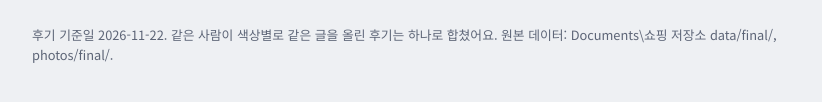
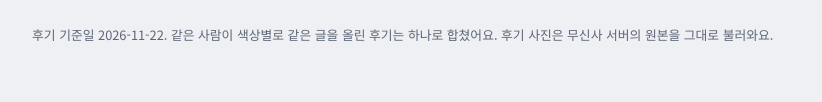
Before and after one commit to hong-seok-young/shopping-picks, a plain HTML site: page final-two.html in a window 1280 px wide. Shown: the part 9698-9800 px from the top of the page, 198-1020 px from the left. Drawn offline with Linux system fonts and the light colour scheme; a web font is replaced by a local one.

Commit message:
footer fix

```diff
--- a/final-two.html
+++ b/final-two.html
@@ -156,7 +156,7 @@ footer{font-size:.8rem;color:var(--muted)}
     <div id="sizegroups"></div>
   </section>
 
-  <footer>후기 기준일 2026-11-22. 같은 사람이 색상별로 같은 글을 올린 후기는 하나로 합쳤어요. 원본 데이터: Documents\쇼핑 저장소 data/final/, photos/final/.</footer>
+  <footer>후기 기준일 2026-11-22. 같은 사람이 색상별로 같은 글을 올린 후기는 하나로 합쳤어요. 후기 사진은 무신사 서버의 원본을 그대로 불러와요.</footer>
 </div>
 
 <script>
```
